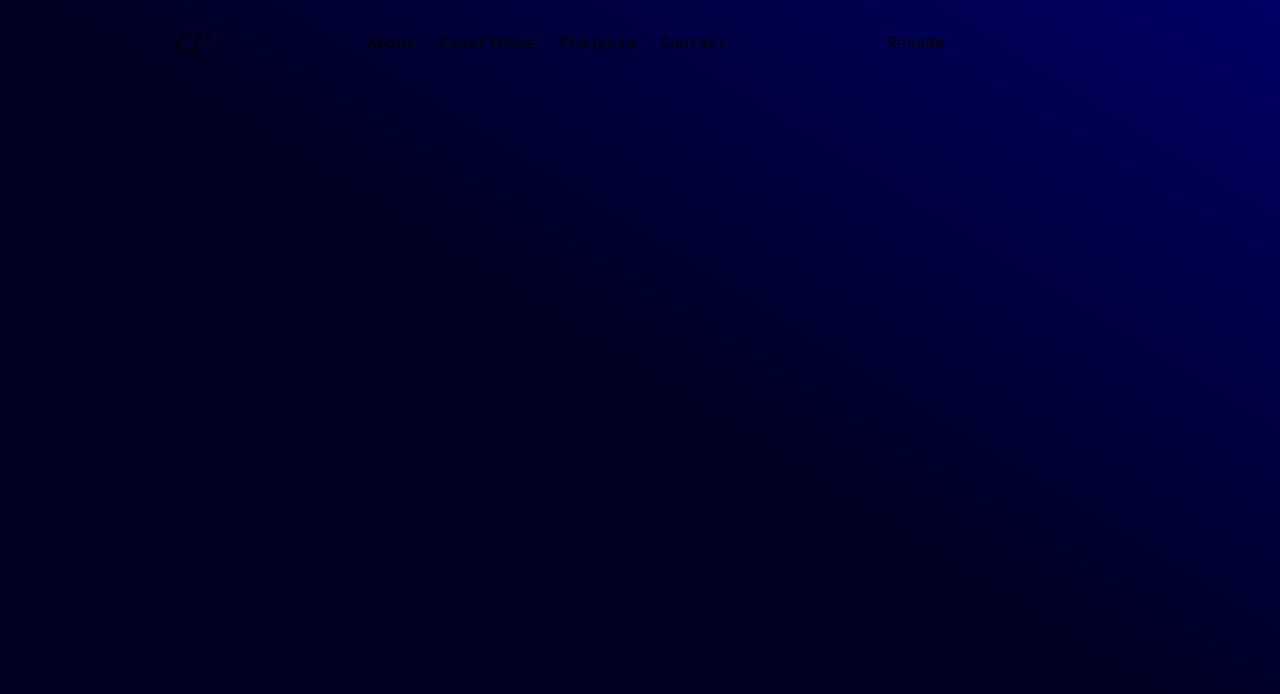
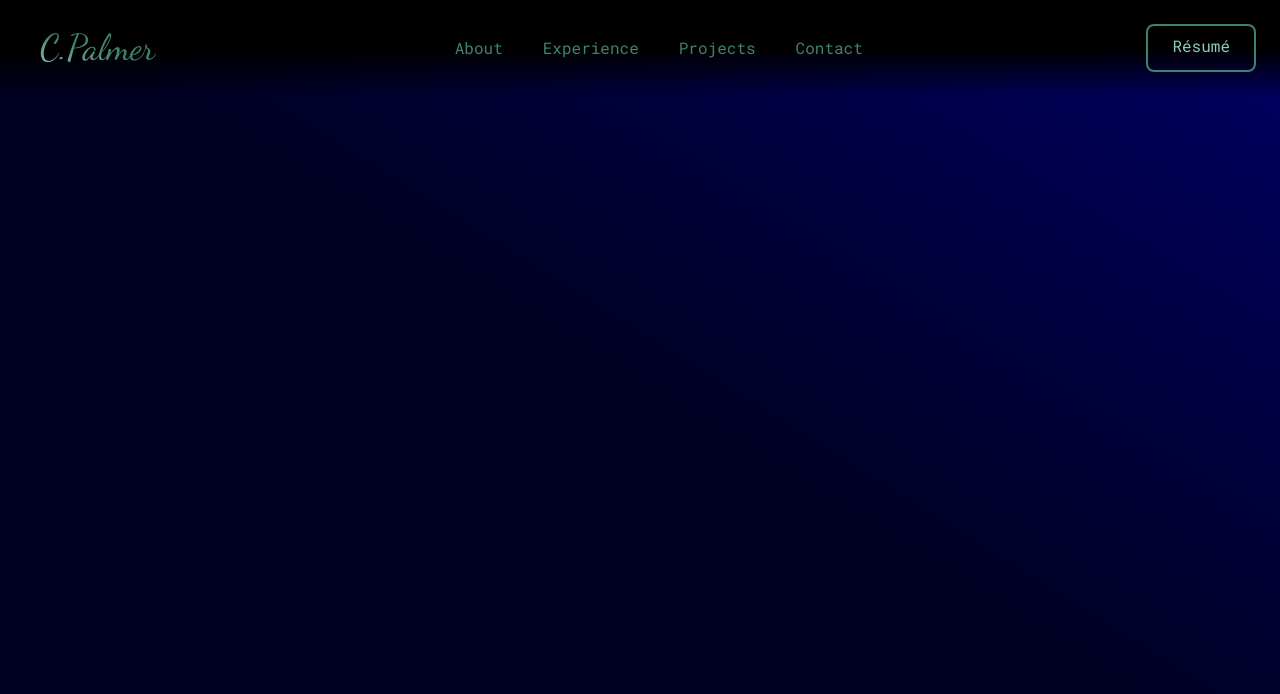
Before and after one commit to cpalmer-atx/react-tailwind-portfolio, a React (Create React App) app: page / in a window 1280 px wide. Shown: the top 694 px of the page. Built offline with nearby package versions, Linux system fonts and the light colour scheme; the HTML template or start-up script is replaced by a standard one.

Commit message:
added hamburger btn with state, todo: add smooth state transition or refactor later

```diff
--- a/src/components/Navbar.jsx
+++ b/src/components/Navbar.jsx
@@ -1,23 +1,28 @@
+import { useState } from "react"
+import { FaBars, FaTimes } from "react-icons/fa"
+
 const Navbar = () => {
+
+  const [ nav, setNav ] = useState(false)
+
   return (
-    <nav className="relative container mx-auto p-6">
+    <nav className="relative container mx-auto p-6 bg-gradient-to-b from-black via-black to-transparent min-w-full">
       <div className="flex items-center justify-between">
         <div>
-          <h1 className="text-3xl font-logo">CP</h1>
+          <h1 className="text-4xl px-4 font-logo text-transparent bg-clip-text bg-gradient-to-bl from-primaryTxt via-primaryTxt to-secondaryTxt">C.Palmer</h1>
         </div>
-        <ul className="hidden space-x-6 md:flex">
-          <li>About</li>
-          <li>Experience</li>
-          <li>Projects</li>
-          <li>Contact</li>
+        <ul className="hidden space-x-6 text-primaryTxt md:flex">
+          <li className="cursor-pointer px-2 hover:text-secondaryTxt hover:scale-110">About</li>
+          <li className="cursor-pointer px-2 hover:text-secondaryTxt hover:scale-110">Experience</li>
+          <li className="cursor-pointer px-2 hover:text-secondaryTxt hover:scale-110">Projects</li>
+          <li className="cursor-pointer px-2 hover:text-secondaryTxt hover:scale-110">Contact</li>
         </ul>
-        <a href="#">Resume</a>
+        <a href="./" className="hidden md:block p-3 px-6 pt-2 text-secondaryTxt border-2 border-primaryTxt hover:scale-105 hover:border-contrast duration-300 rounded-lg">Résumé</a>
 
-        <button>
-          <span></span>
-          <span></span>
-          <span></span>
-        </button>
+        {/* Hamburger button for mobile screens */}
+        <div onClick={ () => setNav(!nav) } className="cursor-pointer text-primaryTxt md:hidden">
+          { nav ? <FaTimes size={30} /> : <FaBars size={30} /> }
+        </div>
       </div>
     </nav>
   )
```
